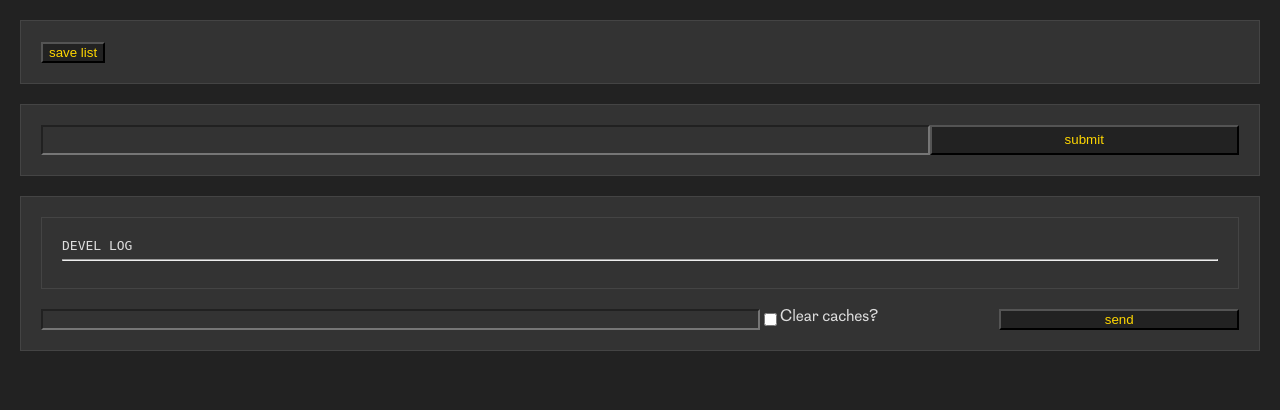
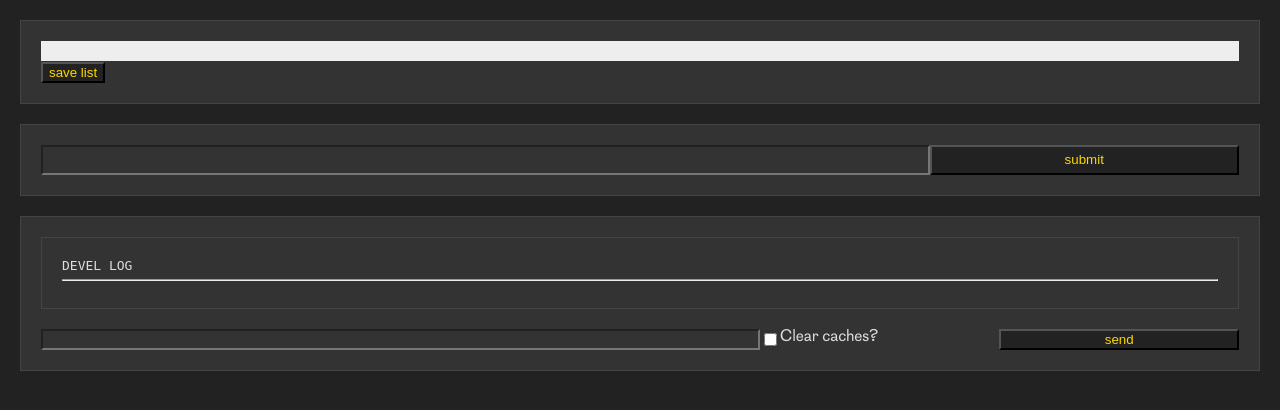
Before and after one commit to madebyparry/simple_list, a PHP site: page / in a window 1280 px wide. Shown: the part 119-529 px from the top of the page. Run offline with PHP 8.4, Linux system fonts and the light colour scheme.

Commit message:
list functionality first wave styles x15

```diff
--- a/index.php
+++ b/index.php
@@ -25,7 +25,7 @@ $devel_enable = TRUE;
     <div class="current_list_wrapper">
         <div class="current_list_inner" id="current_list_render">
             <form action="check_off_items.php" method="post">
-                <div class="current-list-items">
+                <div class="current_list_items">
                     <?php require_once('./display_list.php'); ?>
                 </div>
                 <input type="submit" value="save list">
```
